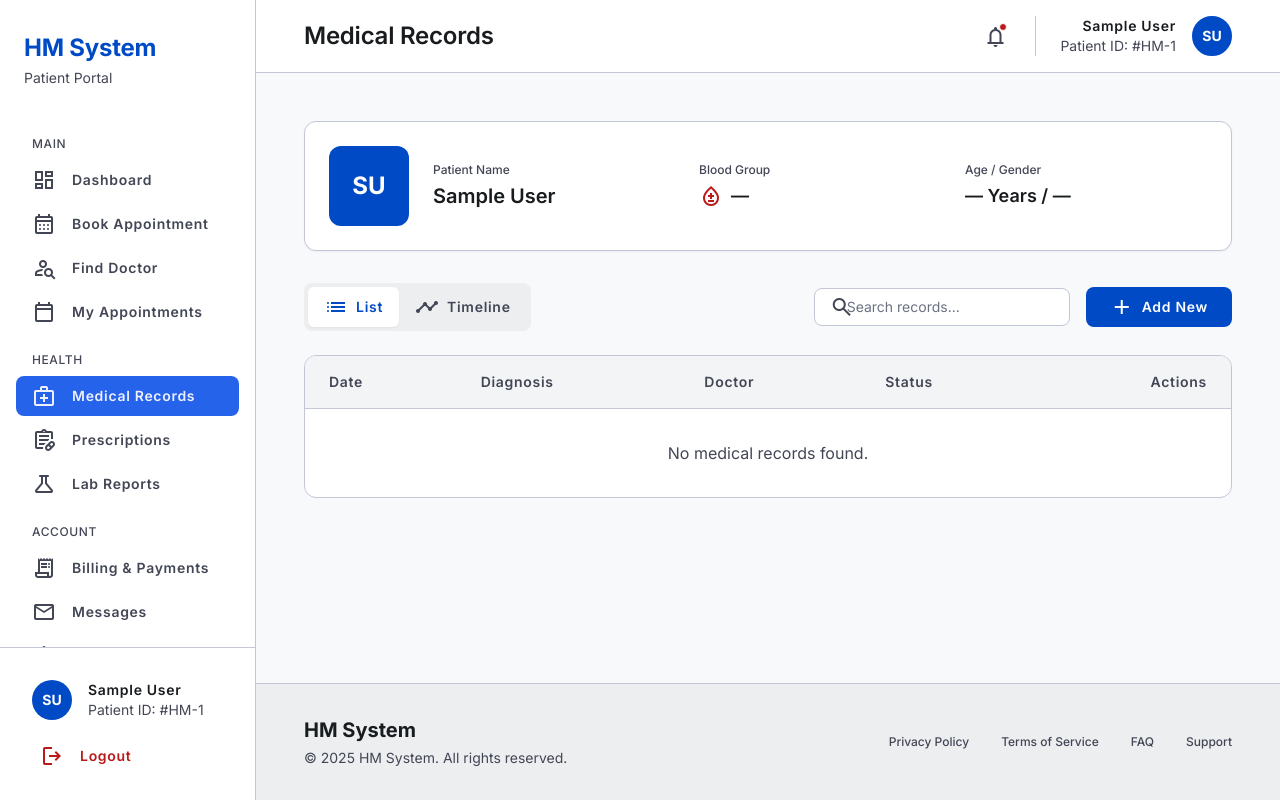
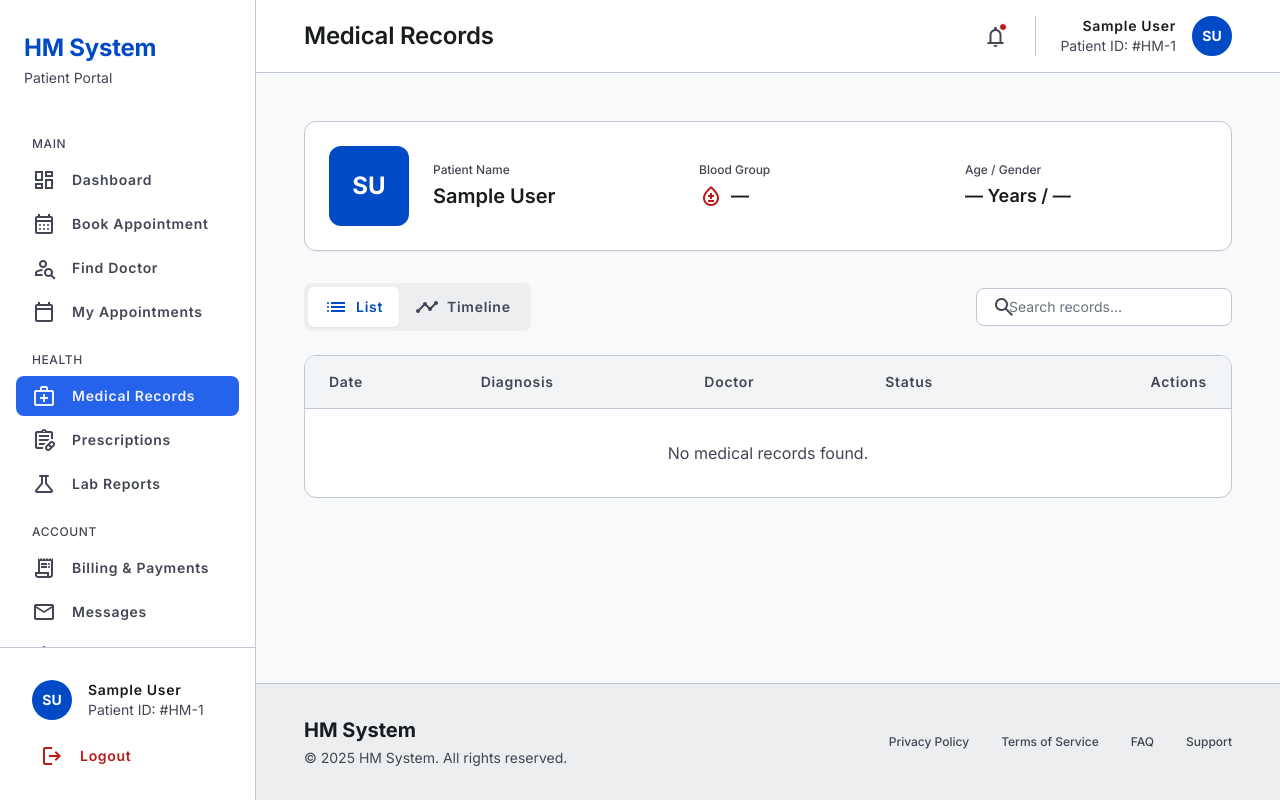
Before and after one commit to KirtanKayastha/hospital-management-system, a Django app: page /patient/records/ in a window 1280 px wide. Run offline with Django 4.2, Linux system fonts and the light colour scheme; the visitor is signed in with stand-in values (Sample User, id 1); data comes from the database, SQL or seed files in the repository; data that the repository does not hold is empty; some libraries are stand-ins or nearby versions.

Commit message:
feat: removed add new button from medical records - Roshan Ansari

```diff
--- a/patient_roshan/templates/patient_roshan/medical_records.html
+++ b/patient_roshan/templates/patient_roshan/medical_records.html
@@ -49,9 +49,6 @@
             <input class="pl-xl pr-md py-sm bg-surface-container-lowest border border-outline-variant rounded-lg text-body-sm focus:ring-2 focus:ring-primary transition-all w-full sm:w-64"
                    placeholder="Search records..." type="text" name="search"/>
         </div>
-        <button class="bg-primary text-on-primary px-lg py-sm rounded-lg font-label-md text-label-md hover:opacity-90 transition-opacity flex items-center gap-sm">
-            <span class="material-symbols-outlined">add</span>Add New
-        </button>
     </div>
 </div>
 
```
